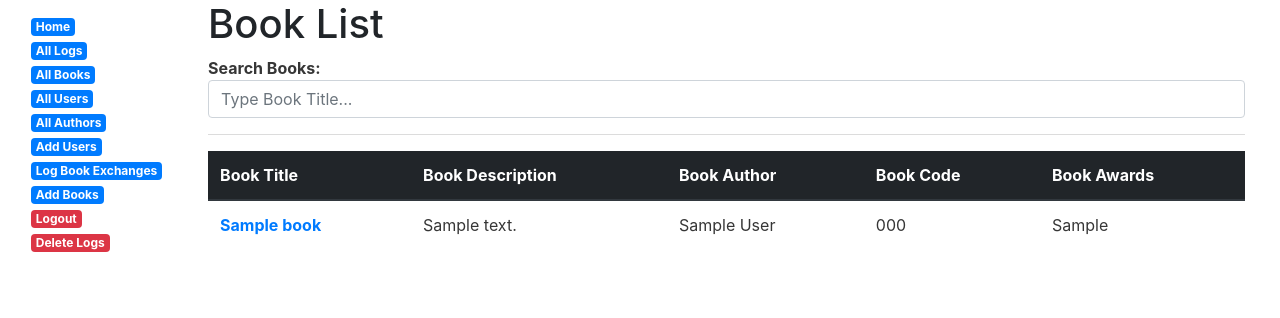
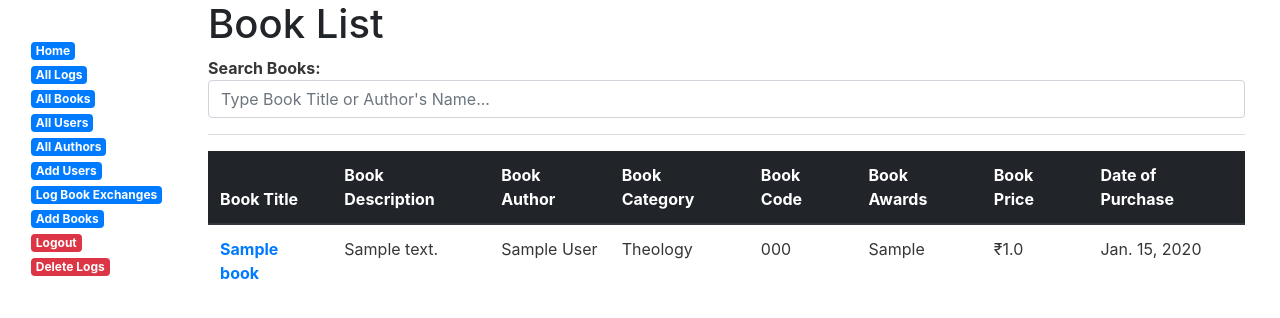
Before and after one commit to tinkerhubcek/Project-Libra, a Django app: page /books/ in a window 1280 px wide. Shown: the top 318 px of the page. Run offline with Django 3.2, Linux system fonts and the light colour scheme; tables that the repository leaves empty hold one stand-in row (values such as "Sample post"); some libraries are stand-ins or nearby versions.

Commit message:
Updates to Book Types

```diff
--- a/bookshelf/models.py
+++ b/bookshelf/models.py
@@ -8,19 +8,30 @@ class Book(models.Model):
     description = models.CharField(max_length=500)
     author=models.ForeignKey('Author',on_delete=models.CASCADE,null=True)
     awards = models.CharField(max_length=400)
-    langs=(
-        ('English',"English"),
-        ('Malayalam',"Malayalam"),
-        ('Hindi',"Hindi"),
+    date_of_purchase = models.DateField()
+    MRP = models.FloatField()
+    CATEGORIES =[
+        ("Theology", "Theology"),
+        ("Philosophy", "Philosophy"),
+        ("Novel", "Novel"),
+        ("Short Story", "Short Story"),
+        ("Self Help ", "Self Help "),
+        ("Yathra Vivaranm", "Yathra Vivaranm"),
+        ("Travel", "Travel"),
+        ("Poetry", "Poetry"),
+        ("Samburna Crithikal", "Samburna Crithikal"),
+        ("Classic Series", "Classic Series"),
+        ("Geology", "Geology"),
+        ("Culture and Society", "Culture and Society"),
+        ("History", "History"),
+        ("Others", "Others"),
+    ]
+    category=models.CharField(
+        max_length=150,
+        choices=CATEGORIES,
+        default="Novel",
+        help_text="Book Type"
     )
-    language=models.CharField(
-        max_length=10,
-        choices=langs,
-        default='English',
-    )
-    def is_upperclass(self):
-        return '{0}'.format(self.language)
-    Edition=models.IntegerField()
     def __str__(self):
         return self.title
 
@@ -28,11 +39,10 @@ class Book(models.Model):
 
 class Author(models.Model):
     """Model representing an author."""
-    first_name = models.CharField(max_length=100)
-    last_name = models.CharField(max_length=100)
+    full_name = models.CharField(max_length=100)
 
     def __str__(self):
-        return '{0} {1}'.format(self.first_name , self.last_name)
+        return '{0}'.format(self.full_name)
 
 
 class A_Logger(models.Model):
@@ -43,8 +53,7 @@ class A_Logger(models.Model):
 
     LOAN_STATUS = (
         ('On loan', 'On loan'),
-        ('Available', 'Available'),
-        ('Reserved', 'Reserved'),
+        ('Available', 'Available')
     )
 
     status = models.CharField(
--- a/bookshelf/templates/bookshelf/author_list.html
+++ b/bookshelf/templates/bookshelf/author_list.html
@@ -6,14 +6,12 @@
 <table class="table table-hover">
   <thead class="thead-dark">
     <tr>
-      <th scope="col">Author First Name</th>
-      <th scope="col">Last Name</th>
+      <th scope="col">Author Full Name</th>
     </tr>
   </thead>
     {% for auth in auth_list %}
 <tr>
-        <td><strong class="text-primary">{{ auth.first_name }}</strong></td>
-        <td> {{auth.last_name}}</td>
+        <td><strong class="text-primary">{{ auth.full_name }}</strong></td>
 </tr>
     {% endfor %}
 </table>  {% else %}
--- a/bookshelf/templates/bookshelf/book_list.html
+++ b/bookshelf/templates/bookshelf/book_list.html
@@ -4,7 +4,7 @@
   <h1>Book List</h1>
   <strong>Search Books:</strong>
   <form action="{% url 'bsearch' %}" method="get">
-  <input class="form-control" name="q" type="text" placeholder="Type Book Title...">
+  <input class="form-control" name="q" type="text" placeholder="Type Book Title or Author's Name...">
 </form>
 <hr>
   {% if book_list %}
@@ -14,8 +14,11 @@
       <th scope="col">Book Title</th>
       <th scope="col">Book Description</th>
       <th scope="col">Book Author</th>
+      <th scope="col">Book Category</th>
       <th scope="col">Book Code</th>
       <th scope="col">Book Awards</th>
+      <th scope="col">Book Price</th>
+      <th scope="col">Date of Purchase</th>
     </tr>
   </thead>
     {% for book in book_list %}
@@ -23,8 +26,11 @@
         <td><b class="text-primary">{{ book.title }} </b></td>
         <td>{{book.description}}</td>
         <td>{{book.author}} </td>
+        <td>{{book.category}}</td>
         <td> {{book.Code}}</td>
         <td>{{book.awards}}</td>
+        <td>₹{{book.MRP}}</td>
+        <td>{{book.date_of_purchase}}</td>
         </tr>
     {% endfor %}
   </table>
--- a/bookshelf/views.py
+++ b/bookshelf/views.py
@@ -111,7 +111,7 @@ class BookSearch(generic.ListView):
     def get_queryset(self): # new
         query= self.request.GET.get('q')
         object_list = Book.objects.filter(
-             Q(title__icontains=query)
+            Q(title__icontains=query) | Q(author__full_name__icontains=query) | Q(MRP__icontains=query) | Q(category__icontains=query)
         )
         return object_list
 class logSearch(generic.ListView):
```
Also changed, not shown: bookshelf/forms.py (+25 -8 lines).
